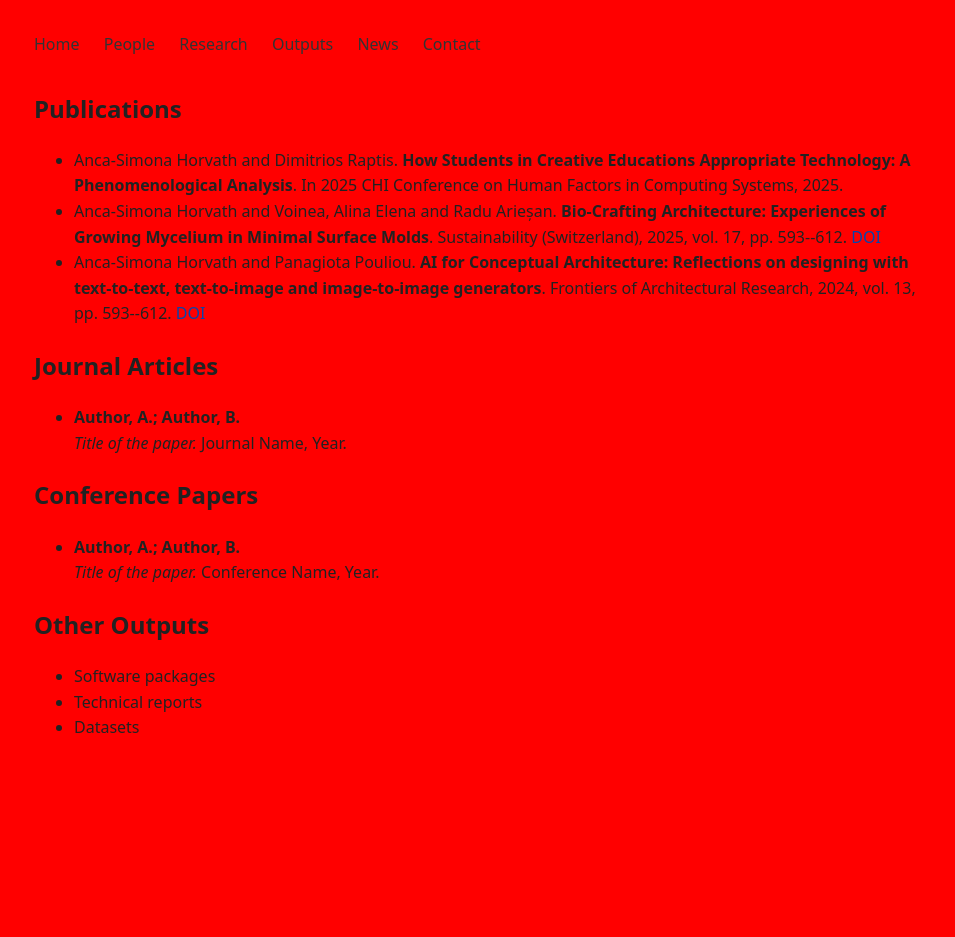
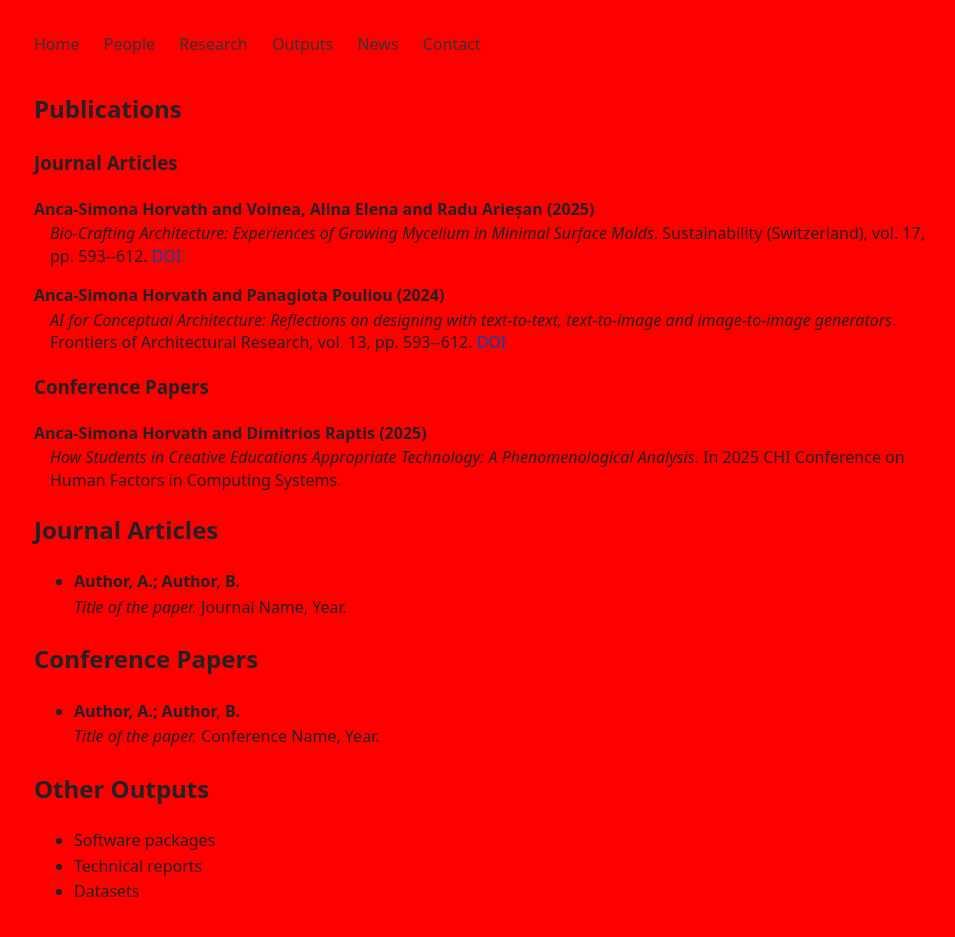
Before and after one commit to anqua/at-a, a Jekyll site: the page built from outputs.md, in a window 1280 px wide. Shown: the whole page, without its empty margins (156-1111 px from the left). Built offline with Jekyll 4.4.1, drawn with Linux system fonts in a browser that asks for light colours; before the commit the page ends 900 px from its top, so only the background shows below that.

Commit message:
Update outputs.md

```diff
--- a/outputs.md
+++ b/outputs.md
@@ -4,20 +4,33 @@ title: Outputs
 ---
 
 ## Publications
+
 <div id="outputs">
-<ul>
-{% for pub in site.data.publications %}
-  <li>
-    {% if pub.type == "article" %}
-      {{ pub.authors }}. <strong>{{ pub.title }}</strong>. {{ pub.journal }}, {{ pub.year }}{% if pub.volume %}, vol. {{ pub.volume }}{% endif %}{% if pub.pages %}, pp. {{ pub.pages }}{% endif %}. {% if pub.doi %}<a href="https://doi.org/{{ pub.doi }}">DOI</a>{% endif %}
-    {% elsif pub.type == "conference" %}
-      {{ pub.authors }}. <strong>{{ pub.title }}</strong>. In {{ pub.conference }}, {{ pub.year }}.
-    {% endif %}
-  </li>
+
+<h3>Journal Articles</h3>
+<dl>
+{% assign sorted_journals = site.data.publications | where: "type", "article" | sort: "year" | reverse %}
+{% for pub in sorted_journals %}
+  <dt>{{ pub.authors }} ({{ pub.year }})</dt>
+  <dd>
+    <em>{{ pub.title }}</em>. {{ pub.journal }}{% if pub.volume %}, vol. {{ pub.volume }}{% endif %}{% if pub.pages %}, pp. {{ pub.pages }}{% endif %}.
+    {% if pub.doi %}<a href="https://doi.org/{{ pub.doi }}" target="_blank">DOI</a>{% endif %}
+  </dd>
 {% endfor %}
-</ul>
+</dl>
+
+<h3>Conference Papers</h3>
+<dl>
+{% assign sorted_confs = site.data.publications | where: "type", "conference" | sort: "year" | reverse %}
+{% for pub in sorted_confs %}
+  <dt>{{ pub.authors }} ({{ pub.year }})</dt>
+  <dd>
+    <em>{{ pub.title }}</em>. In {{ pub.conference }}.
+  </dd>
+{% endfor %}
+</dl>
+
 </div>
-
 
 
 
```
